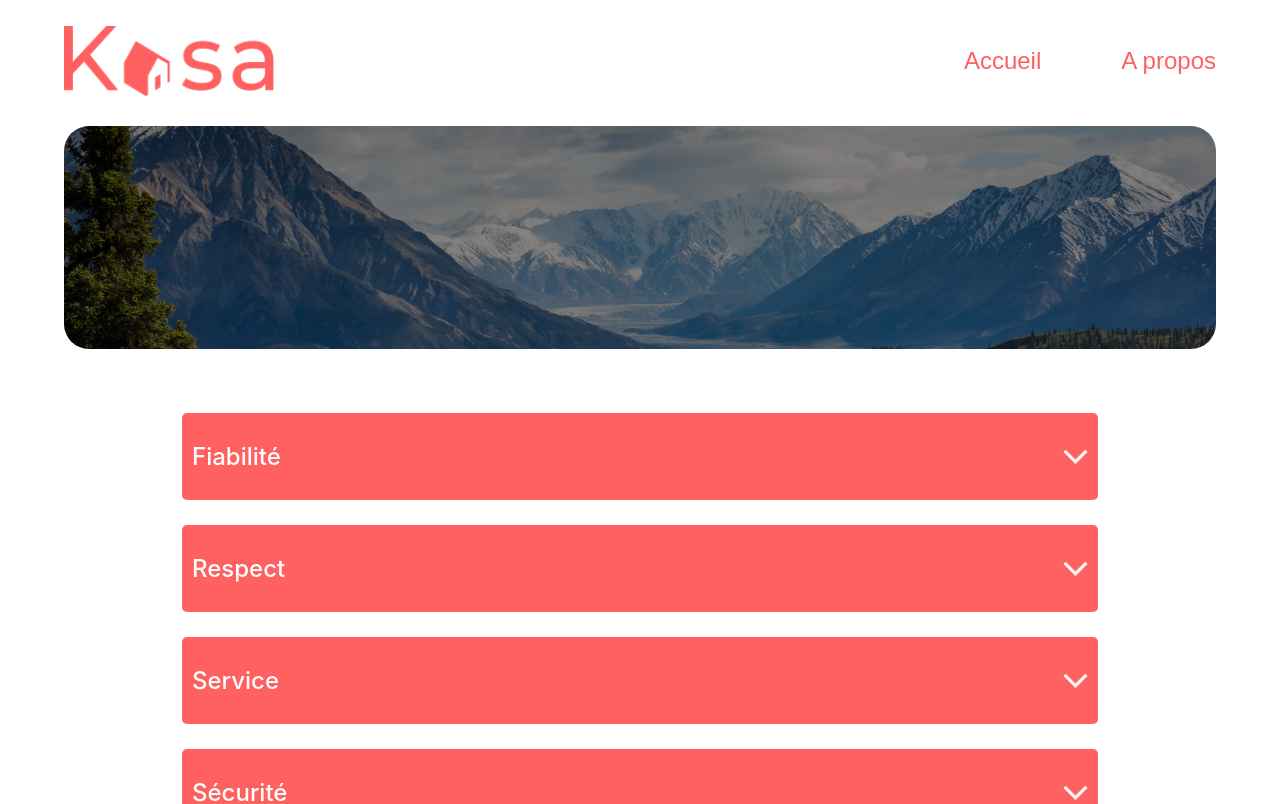
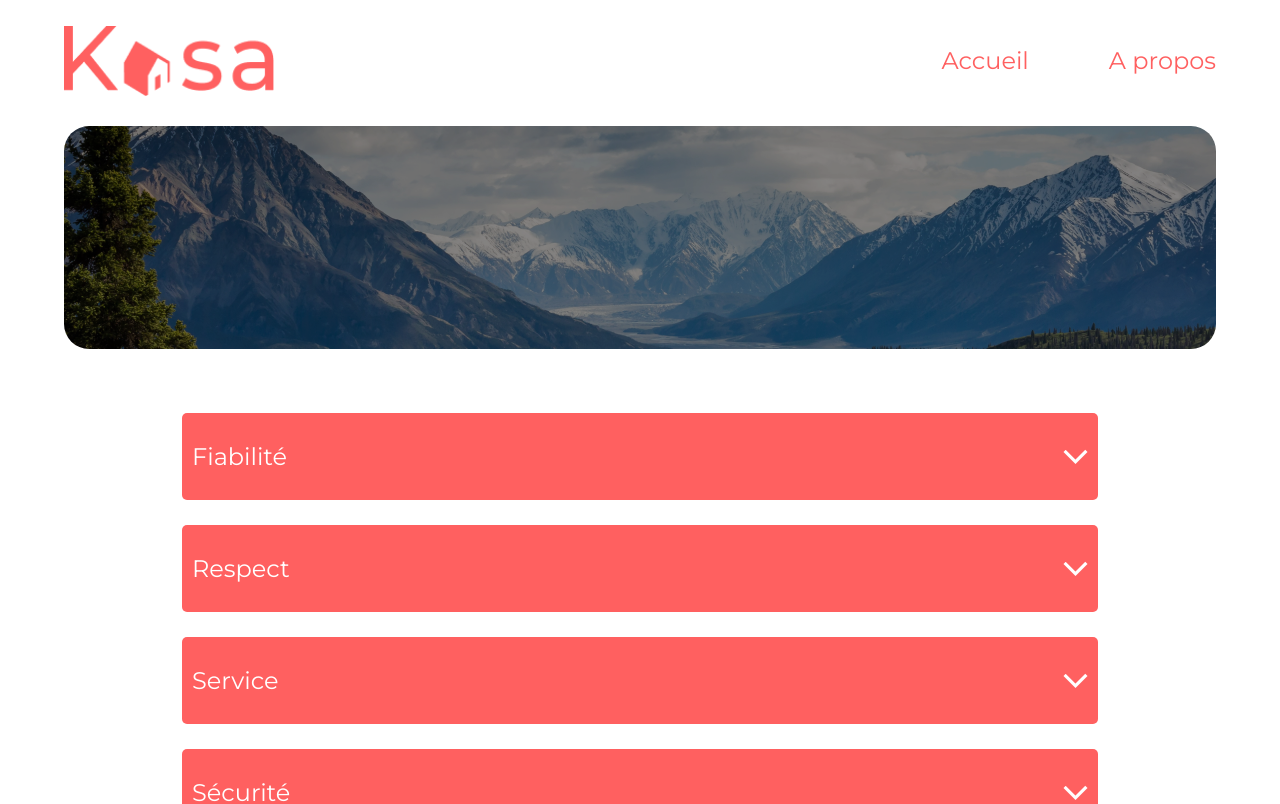
Before and after one commit to meganemolero/kasa-app, a React (Create React App) app: page /about in a window 1280 px wide. Shown: the top 804 px of the page. Built offline with nearby package versions, Linux system fonts and the light colour scheme.

Commit message:
police, couleur hover, titre application

```diff
--- a/public/index.html
+++ b/public/index.html
@@ -2,42 +2,25 @@
 <html lang="en">
   <head>
     <meta charset="utf-8" />
-    <link rel="icon" href="%PUBLIC_URL%/favicon.ico" />
+    <link rel="favicon" type="image/ico" href="/public/faviconKasa.ico" />
     <meta name="viewport" content="width=device-width, initial-scale=1" />
     <meta name="theme-color" content="#000000" />
     <meta
       name="description"
-      content="Web site created using create-react-app"
+      content="Chez vous, partout et ailleurs"
     />
-    <link rel="apple-touch-icon" href="%PUBLIC_URL%/logo192.png" />
+
     <!--
       manifest.json provides metadata used when your web app is installed on a
       user's mobile device or desktop. See https://developers.google.com/web/fundamentals/web-app-manifest/
     -->
     <link rel="manifest" href="%PUBLIC_URL%/manifest.json" />
-    <!--
-      Notice the use of %PUBLIC_URL% in the tags above.
-      It will be replaced with the URL of the `public` folder during the build.
-      Only files inside the `public` folder can be referenced from the HTML.
-
-      Unlike "/favicon.ico" or "favicon.ico", "%PUBLIC_URL%/favicon.ico" will
-      work correctly both with client-side routing and a non-root public URL.
-      Learn how to configure a non-root public URL by running `npm run build`.
-    -->
-    <title>React App</title>
+    <link rel="apple-touch-icon" href="%PUBLIC_URL%/logo192.png" />
+    <title>Kasa</title>
+    <link href="https://fonts.googleapis.com/css2?family=Montserrat&display=swap" rel="stylesheet">
   </head>
   <body>
     <noscript>You need to enable JavaScript to run this app.</noscript>
     <div id="root"></div>
-    <!--
-      This HTML file is a template.
-      If you open it directly in the browser, you will see an empty page.
-
-      You can add webfonts, meta tags, or analytics to this file.
-      The build step will place the bundled scripts into the <body> tag.
-
-      To begin the development, run `npm start` or `yarn start`.
-      To create a production bundle, use `npm run build` or `yarn build`.
-    -->
   </body>
 </html>
--- a/src/components/Collapse/Collapse.css
+++ b/src/components/Collapse/Collapse.css
@@ -19,6 +19,7 @@
     padding: 20px 10px;
     height: 47px;
     font-size: 24px;
+    font-family: "Montserrat";
 }
 
 .collapseArrow {
@@ -42,6 +43,7 @@
 margin-bottom: 15px;
 padding: 20px 10px;
 font-size: 24px;
+font-family: "Montserrat";
 }
 .collapseContent ul {
     list-style-type: none;
--- a/src/components/Footer/Footer.css
+++ b/src/components/Footer/Footer.css
@@ -15,6 +15,7 @@
 color: #ffffff;
 margin-top: 30px;
 font-size: 24px;
+font-family: 'Montserrat';
 }
 
 /************************Media Queries*********************/
--- a/src/components/Header/Header.css
+++ b/src/components/Header/Header.css
@@ -1,3 +1,7 @@
+* {
+    font-family: 'Montserrat';
+}
+
 nav {
 
 display: flex;
@@ -23,13 +27,14 @@
 
 text-decoration: none;
 color: #ff6060;
-font-family: Montserrat, sans-serif;
+font-family: "Montserrat";
 font-weight: 500;
 font-size: 24px;
 
 }
 nav li:hover {
     text-decoration: underline;
+    text-decoration-color: #ff6060;
 }
 
 .headerLogo {
--- a/src/components/Slideshow/Slideshow.css
+++ b/src/components/Slideshow/Slideshow.css
@@ -17,6 +17,8 @@
     left: 49%;
     position: absolute;
     color: #fff;
+    font-family: 'Montserrat';
+
 }
 
 .leftArrow, .rightArrow {
--- a/src/index.css
+++ b/src/index.css
@@ -1,13 +1,4 @@
-body {
-  margin: 0;
-  font-family: -apple-system, BlinkMacSystemFont, 'Segoe UI', 'Roboto', 'Oxygen',
-    'Ubuntu', 'Cantarell', 'Fira Sans', 'Droid Sans', 'Helvetica Neue',
-    sans-serif;
-  -webkit-font-smoothing: antialiased;
-  -moz-osx-font-smoothing: grayscale;
+
+* {
+  font-family: "Montserrat", Arial, sans-serif;
 }
-
-code {
-  font-family: source-code-pro, Menlo, Monaco, Consolas, 'Courier New',
-    monospace;
-}
--- a/src/pages/Home/Home.css
+++ b/src/pages/Home/Home.css
@@ -8,6 +8,7 @@
 justify-content: center;
 background-color: #f6f6f6;
 border-radius: 25px;
+
 }
 
 .homeCard > figure {
@@ -20,8 +21,9 @@
 max-width: 340px;
 height: 100%;
 min-height: 340px;
+max-height: 340px;
 border-radius: 10px;
-margin: 4% 2% 4% 2%;
+margin: 4% 2%;
 cursor: pointer;
 }
 
@@ -46,6 +48,7 @@
 text-align: left;
 color: #fff;
 background: linear-gradient(180deg, rgba(255,255,255,0)0%, rgba(0,0,0,0.7)100%);
+font-family: "Montserrat";
 }
 
 /**************Media Queries**********/
```
Also changed, not shown: 1 other file (tests, documents, lock files or other folders).
